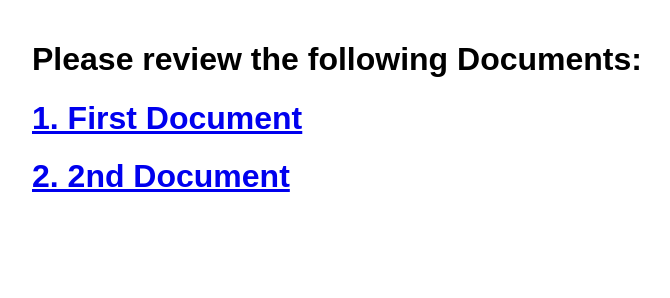
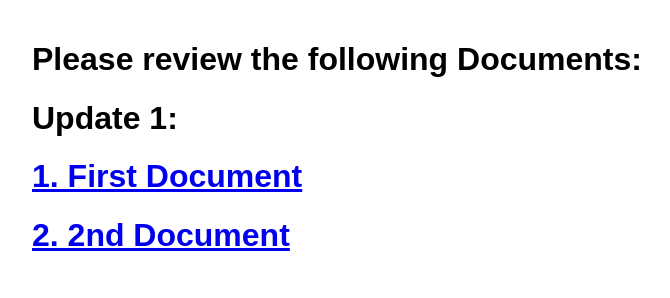
Before and after one commit to rereifej2/CourtDocs, a website: page src/index.html in a window 1280 px wide. Shown: the whole page, without its empty margins (288-958 px from the left). Drawn offline with Linux system fonts and the light colour scheme.

Commit message:
Update index.html

```diff
--- a/src/index.html
+++ b/src/index.html
@@ -11,6 +11,7 @@
 <body>
   <main>
     <h1>Please review the following Documents: </h1>
+    <h1>Update 1: </h1>
     <h1><a href="Document1.pdf">1. First Document</a></h1>
     <h1><a href="Document2.pdf">2. 2nd Document</a></h1>
   </main>
```
